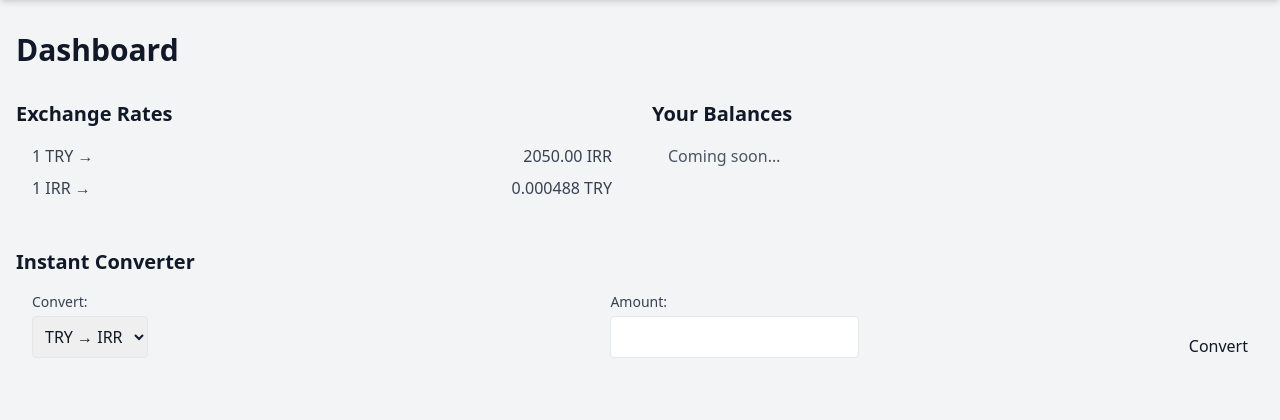
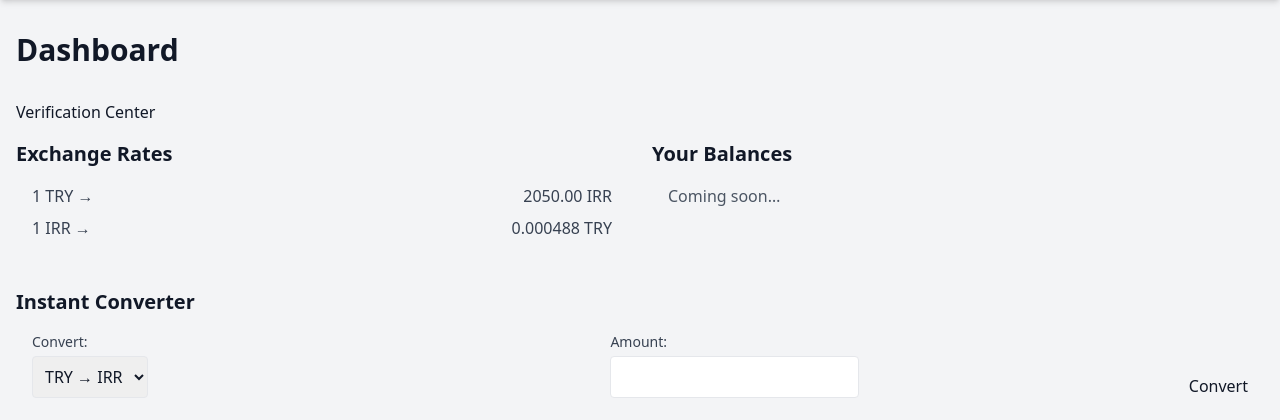
Before and after one commit to jjebraham/tryirr_platform, a Django app: page /dashboard/ in a window 1280 px wide. Shown: the part 76-496 px from the top of the page. Run offline with Django 5.2, Linux system fonts and the light colour scheme; a user stored in the database is signed in; data that the repository does not hold is empty; some libraries are stand-ins or nearby versions.

Commit message:
Add verification route, view, and dashboard link

```diff
--- a/core/templates/core/dashboard.html
+++ b/core/templates/core/dashboard.html
@@ -10,6 +10,10 @@
   <h1 class="text-3xl font-bold text-gray-900 dark:text-gray-100 mb-8">
     {% trans "Dashboard" %}
   </h1>
+
+  <div class="mb-4">
+    <a href="{% url 'core:verification' %}" class="btn-primary">Verification Center</a>
+  </div>
 
   <div class="grid grid-cols-1 lg:grid-cols-2 gap-6 mb-8">
     <!-- Exchange Rates Card -->
--- a/core/urls.py
+++ b/core/urls.py
@@ -12,4 +12,6 @@ urlpatterns = [
     path('dashboard/', views.dashboard, name='dashboard'),
     # KYC flow
     path('kyc/',  views.kyc,       name='kyc'),
+    # Verification center
+    path('verification/', views.VerificationView.as_view(), name='verification'),
 ]
--- a/core/views.py
+++ b/core/views.py
@@ -5,6 +5,7 @@ from django.shortcuts import render, redirect
 from django.contrib.auth.decorators import login_required
 from .forms import KYCForm, ConversionForm
 from .services.rates import fetch_try_irr_rates
+from django.views.generic import TemplateView
 
 def home(request):
     return render(request, "core/index.html")
@@ -44,3 +45,7 @@ def kyc(request):
     else:
         form = KYCForm(instance=user)
     return render(request, "core/kyc.html", {"form": form})
+
+
+class VerificationView(TemplateView):
+    template_name = "core/verification/verification_index.html"
```
